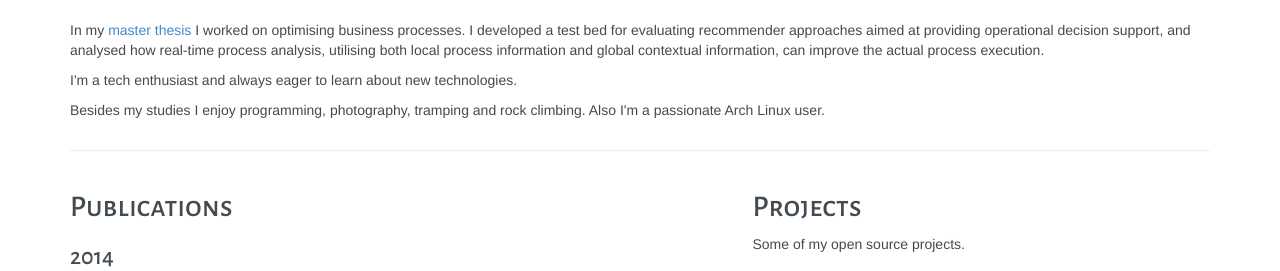
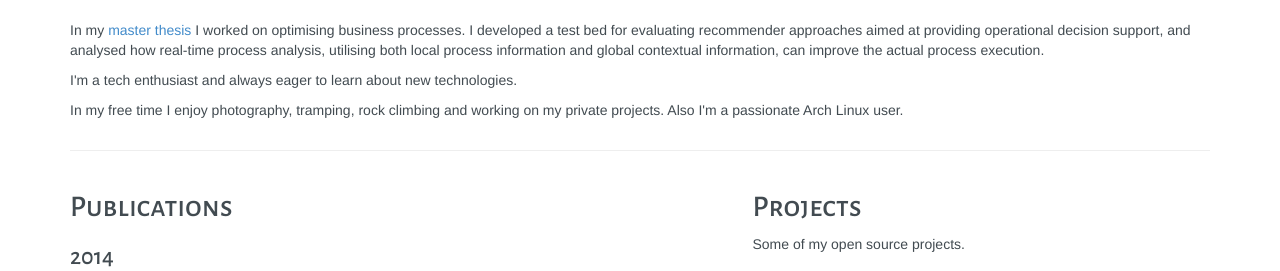
Before and after one commit to fkleon/fkleon.github.io, a Jekyll site: the page built from index.html, in a window 1280 px wide. Shown: the part 542-813 px from the top of the page. Built offline with Jekyll 4.4.1, drawn with Linux system fonts in a browser that asks for light colours; nearby versions of some CDN libraries.

Commit message:
Improve wording, fix typo.

```diff
--- a/index.html
+++ b/index.html
@@ -13,7 +13,7 @@ pos: 1
             optimising business processes. I developed a test bed for evaluating recommender approaches aimed at providing operational decision support,
             and analysed how real-time process analysis, utilising both local process information and global contextual information, can improve the actual process execution.</p>
             <p>I'm a tech enthusiast and always eager to learn about new technologies.</p>
-            <p>Besides my studies I enjoy programming, photography, tramping and rock climbing. Also I'm a passionate Arch Linux user.</p>
+            <p>In my free time I enjoy photography, tramping, rock climbing and working on my private projects. Also I'm a passionate Arch Linux user.</p>
         </section>
     </div>
 </div>
```
Also changed, not shown: _posts/2014-12-17-new-york-city-waterfront-hdr.md (+1 -1 lines).
